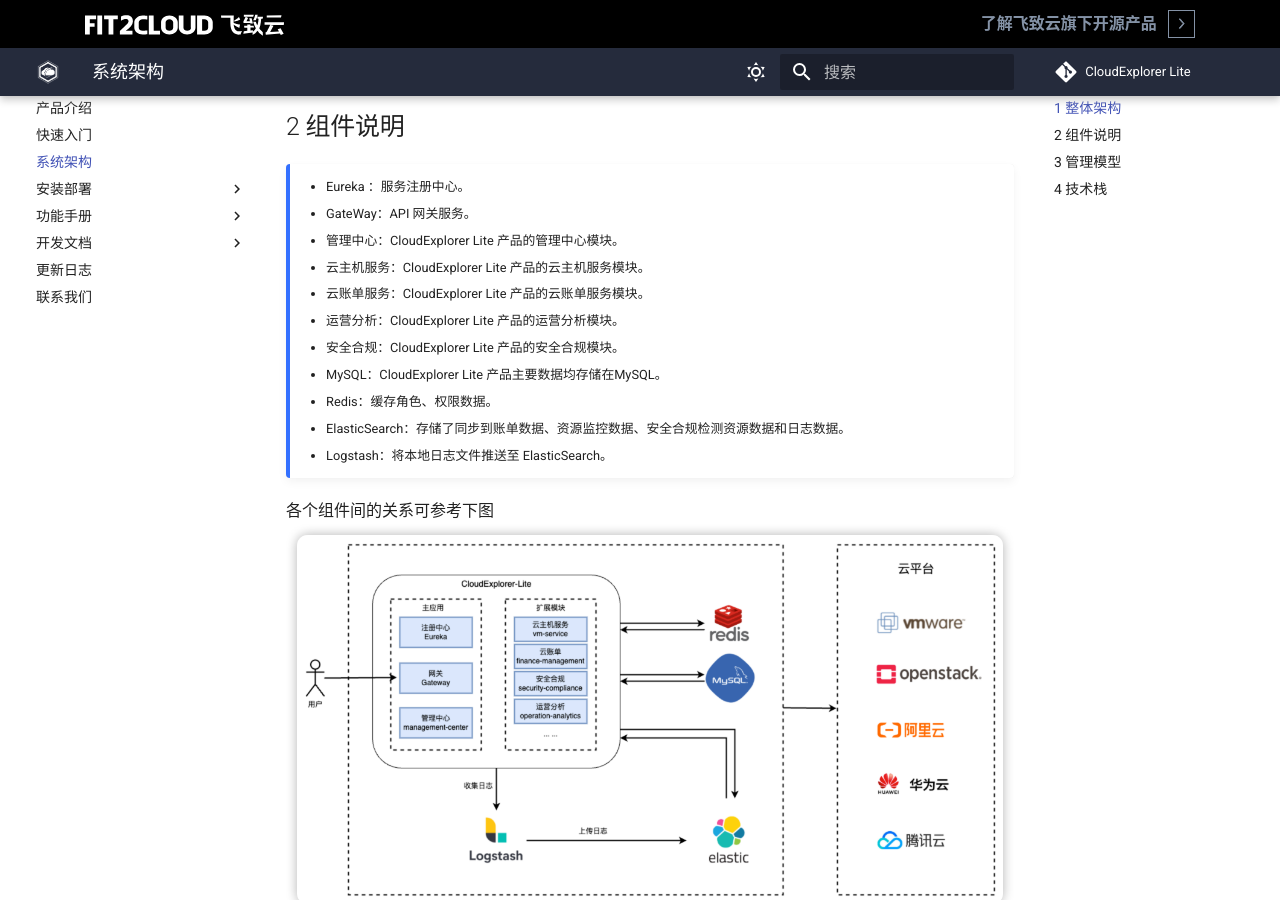
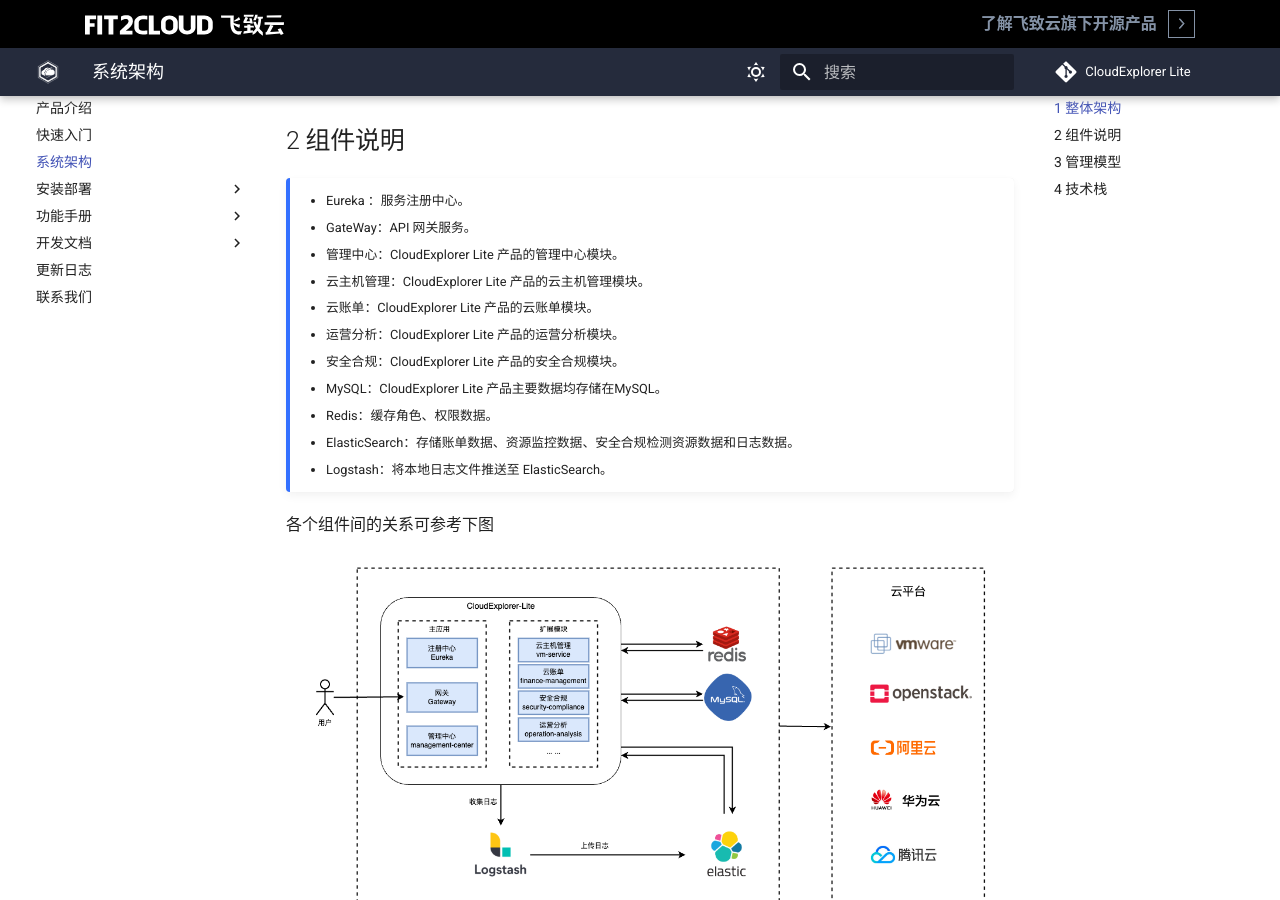
Before and after one commit to CloudExplorer-Dev/docs, an MkDocs documentation site: the page built from docs/system_arch.md, in a window 1280 px wide and 900 px high, scrolled down 579 px. Built offline with MkDocs 1.6.1 and Material for MkDocs 9.7.7, drawn with Linux system fonts in a browser that asks for light colours; the version menu is left out; some of the changed text lies outside the part shown.

Commit message:
修改系统架构图片

```diff
--- a/docs/system_arch.md
+++ b/docs/system_arch.md
@@ -8,13 +8,13 @@
     - Eureka ：服务注册中心。
     - GateWay：API 网关服务。
     - 管理中心：CloudExplorer Lite 产品的管理中心模块。
-    - 云主机服务：CloudExplorer Lite 产品的云主机服务模块。
-    - 云账单服务：CloudExplorer Lite 产品的云账单服务模块。
+    - 云主机管理：CloudExplorer Lite 产品的云主机管理模块。
+    - 云账单：CloudExplorer Lite 产品的云账单模块。
     - 运营分析：CloudExplorer Lite 产品的运营分析模块。
     - 安全合规：CloudExplorer Lite 产品的安全合规模块。
     - MySQL：CloudExplorer Lite 产品主要数据均存储在MySQL。
     - Redis：缓存角色、权限数据。
-    - ElasticSearch：存储了同步到账单数据、资源监控数据、安全合规检测资源数据和日志数据。
+    - ElasticSearch：存储账单数据、资源监控数据、安全合规检测资源数据和日志数据。
     - Logstash：将本地日志文件推送至 ElasticSearch。
 
 各个组件间的关系可参考下图
```
Also changed, not shown: other parts of docs/system_arch.md (+2 -2 lines), docs/img/systemarch/components.png, docs/img/systemarch/systemarch.png.
